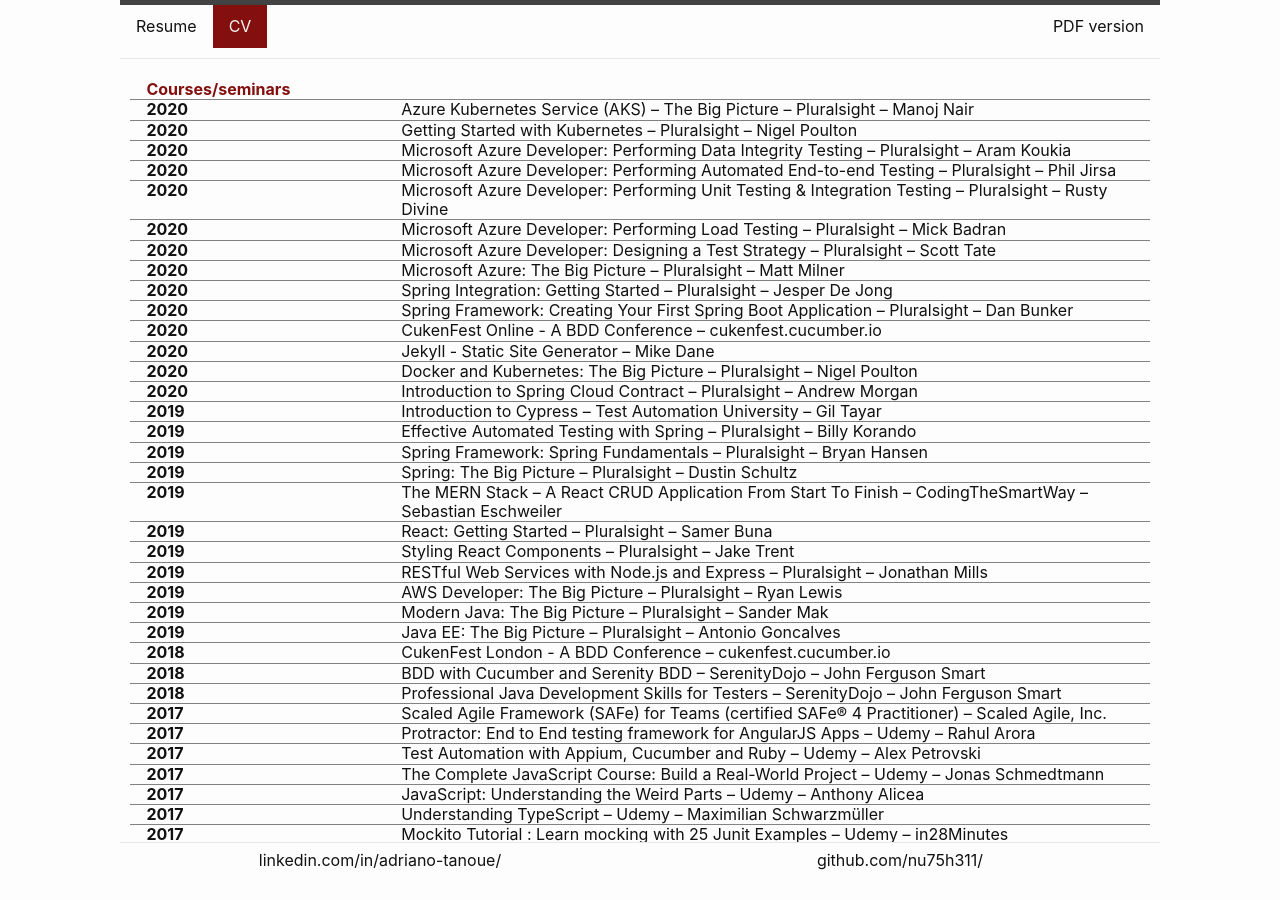
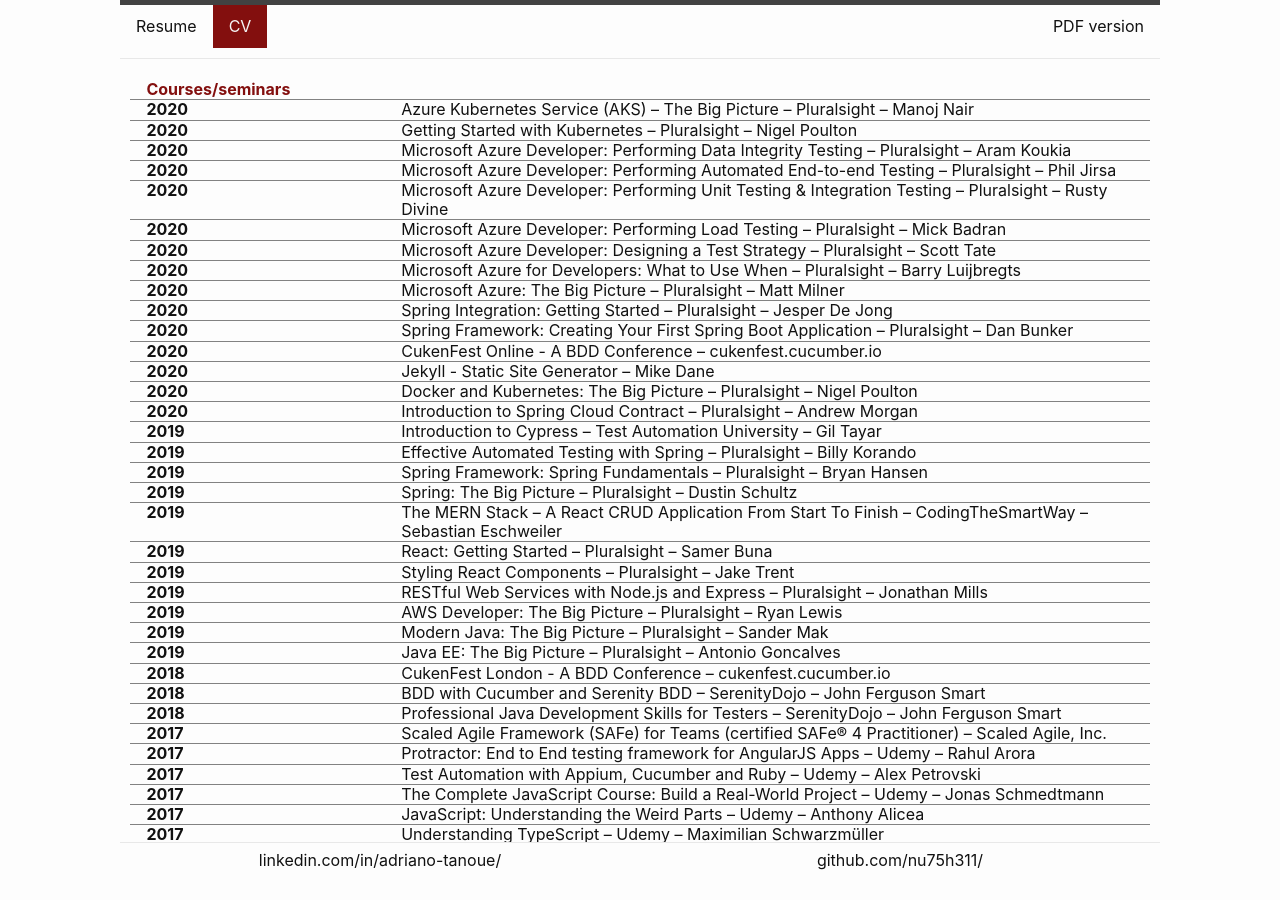
Before and after one commit to nu75h311/nu75h311.github.io, a Jekyll site: the page built from cv.md, in a window 1280 px wide and 900 px high, scrolled down 507 px. Built offline with Jekyll 4.4.1, drawn with Linux system fonts in a browser that asks for light colours.

Commit message:
added a course

```diff
--- a/_data/education.json
+++ b/_data/education.json
@@ -49,6 +49,11 @@
         {
             "name": "Microsoft Azure Developer: Designing a Test Strategy",
             "institution": "Pluralsight – Scott Tate",
+            "period": "2020"
+        },
+        {
+            "name": "Microsoft Azure for Developers: What to Use When",
+            "institution": "Pluralsight – Barry Luijbregts",
             "period": "2020"
         },
         {
```
